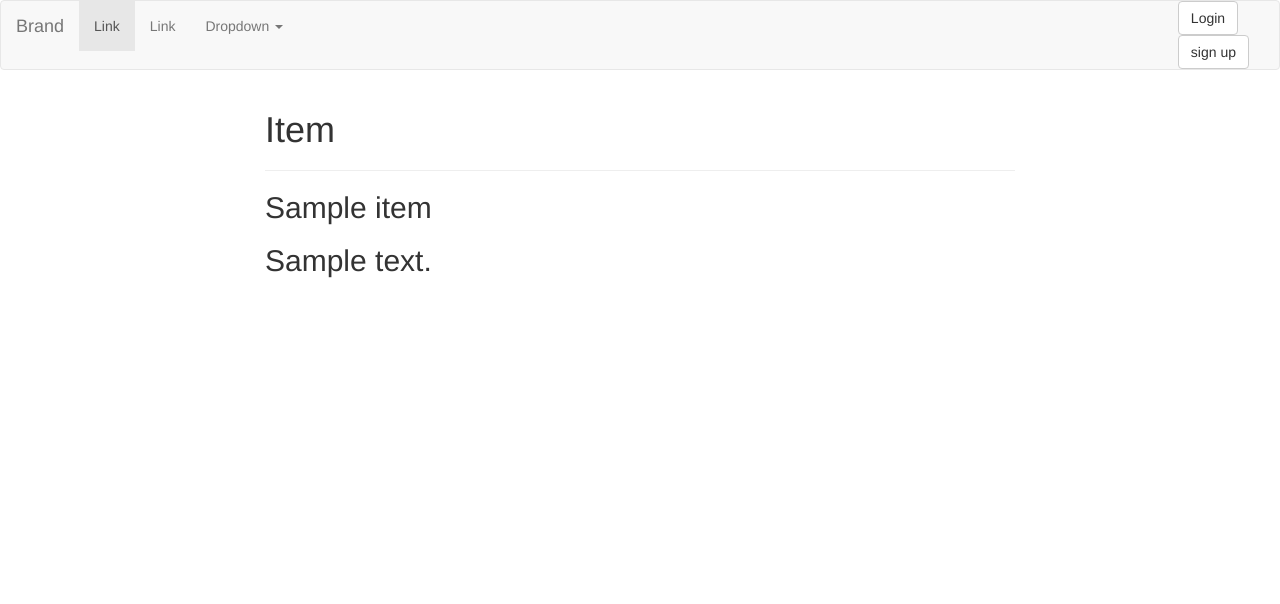
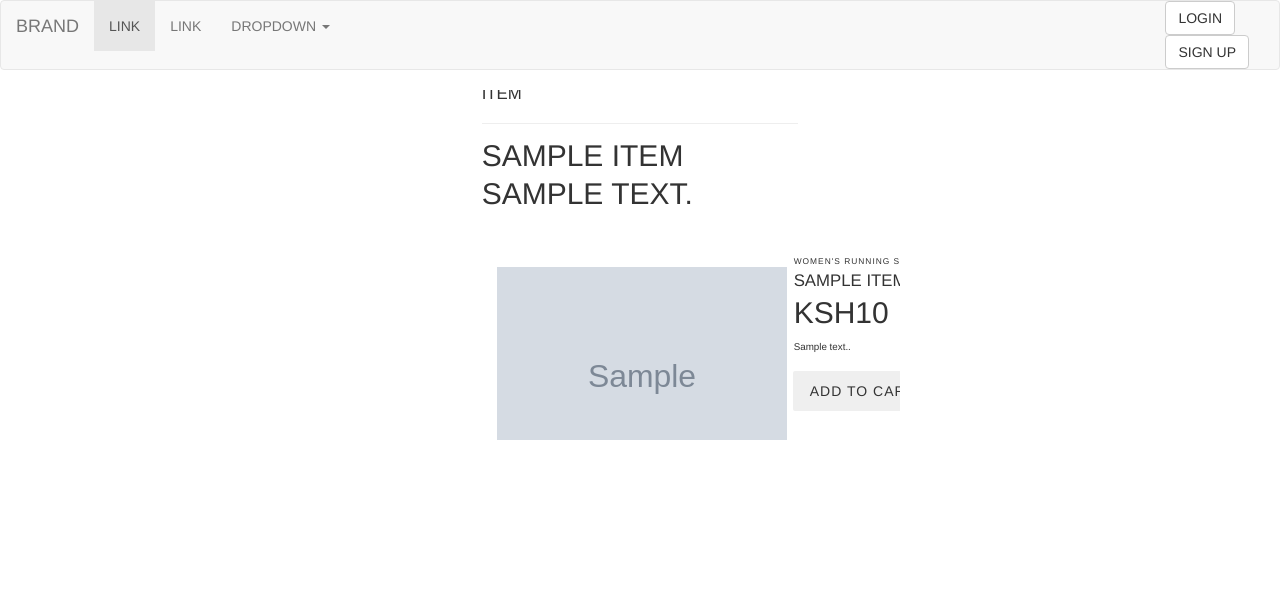
Before and after one commit to vincentmuya/ecommerce, a Django app: page /item/1/ in a window 1280 px wide. Shown: the top 604 px of the page. Run offline with Django 3.2, Linux system fonts and the light colour scheme; tables that the repository leaves empty hold one stand-in row (values such as "Sample post"); grey boxes marked "Sample" are stand-in pictures; some libraries are stand-ins or nearby versions; some web fonts are replaced.

Commit message:
modified code

```diff
--- a/project/app/templates/item_details.html
+++ b/project/app/templates/item_details.html
@@ -22,6 +22,43 @@
 <hr>
 <h2>{{item.item_name}}</h2>
 <h2>{{item.item_description}}</h2>
+
+<div class="container">
+  <div class="images">
+    <img src="{{ item.item_image.url}}" />
+  </div>
+  <div class="slideshow-buttons">
+    <div class="one"></div>
+    <div class="two"></div>
+    <div class="three"></div>
+    <div class="four"></div>
+  </div>
+  <p class="pick">choose size</p>
+  <div class="sizes">
+    <div class="size">5</div>
+    <div class="size">6</div>
+    <div class="size">7</div>
+    <div class="size">8</div>
+    <div class="size">9</div>
+    <div class="size">10</div>
+    <div class="size">11</div>
+    <div class="size">12</div>
+  </div>
+  <div class="product">
+    <p>Women's Running Shoe</p>
+    <h1>{{item.item_name}}</h1>
+    <h2>Ksh{{item.item_price}}</h2>
+    <p class="desc">{{item.item_description}}.</p>
+    <div class="buttons">
+      <button class="add">Add to Cart</button>
+      <button class="like"><span>♥</span></button>
+    </div>
+  </div>
+</div>
+
+<footer>
+  <p>made by <a href="https://codepen.io/juliepark"> julie</a> ♡
+</footer>
     </div>
     <div class="col-md-2">
 
@@ -31,5 +68,186 @@
   </body>
 </html>
 <style media="screen">
+@import url('https://fonts.googleapis.com/css?family=Lato:400,700');
+$font: 'Lato', sans-serif;
+
+$white: #F5F5F5;
+$light: #E0C9CB;
+$tan: #C3A1A0;
+$pink: #D9AAB7;
+$rose: #BA7E7E;
+$dark: #4E4E4E;
+
+/* center container in the middle */
+html {
+  display: grid;
+  min-height: 100%;
+}
+
+body {
+  display: grid;
+  background: $light;
+  font-family: $font, sans-serif;
+  text-transform: uppercase;
+}
+
+.container {
+  position: relative;
+  margin: auto;
+  overflow: hidden;
+  width: 520px;
+  height: 350px;
+  background: $white;
+  box-shadow: 5px 5px 15px rgba($rose, .5);
+  border-radius: 10px;
+}
+
+p {
+  font-size: 0.6em;
+  color: $rose;
+  letter-spacing: 1px;
+}
+
+h1 {
+  font-size: 1.2em;
+  color: $dark;
+  margin-top: -5px;
+}
+
+h2 {
+  color: $tan;
+  margin-top: -5px;
+}
+
+img {
+  width: 290px;
+  margin-top: 47px;
+}
+
+.slideshow-buttons {
+  top: 70%;
+  display: none;
+}
+
+.one, .two, .three, .four {
+  position: absolute;
+  width: 7px;
+  height: 7px;
+  border-radius: 50%;
+  background: $light;
+}
+
+.one {
+  left: 22%;
+}
+.two {
+  left: 27%;
+}
+.three {
+  left: 32%;
+}
+.four {
+  left: 37%;
+}
+
+.product {
+  position: absolute;
+  width: 40%;
+  height: 100%;
+  top: 10%;
+  left: 60%;
+}
+
+.desc {
+  text-transform: none;
+  letter-spacing: 0;
+  margin-bottom: 17px;
+  color: $dark;
+  font-size: .7em;
+  line-height: 1.6em;
+  margin-right: 25px;
+  text-align: justify;
+}
+
+button {
+  background: darken($light, 10%);
+  padding: 10px;
+  display: inline-block;
+  outline: 0;
+  border: 0;
+  margin: -1px;
+  border-radius: 2px;
+  text-transform: uppercase;
+  letter-spacing: 1px;
+  color: $white;
+  cursor: pointer;
+  &:hover {
+    background: $rose;
+    transition: all .4s ease-in-out;
+  }
+}
+
+.add {
+  width: 67%;
+}
+
+.like {
+  width: 22%;
+}
+
+.sizes {
+  display: grid;
+  color: $pink;
+  grid-template-columns: repeat(auto-fill, 30px);
+  width: 60%;
+  grid-gap: 4px;
+  margin-left: 20px;
+  margin-top: 5px;
+  &:hover {
+    cursor: pointer;
+  }
+}
+
+.pick {
+  margin-top: 11px;
+  margin-bottom:0;
+  margin-left: 20px;
+}
+
+.size {
+  padding: 9px;
+  border: 1px solid $light;
+  font-size: 0.7em;
+  text-align: center;
+  &:hover{
+    background: $rose;
+    color: $white;
+    transition: all .4s ease-in-out;
+  }
+}
+
+.focus{
+  background: $rose;
+  color: $white;
+}
+
+footer {
+  position: absolute;
+  bottom: 0;
+  right: 0;
+  font-size: 0.8em;
+  text-transform: uppercase;
+  padding: 10px;
+  p {
+    letter-spacing: 3px;
+  }
+  a {
+    color: #ffffff;
+    text-decoration: none;
+    &:hover {
+      color: #7d7d7d;
+    }
+  }
+}
 </style>
   {%endblock%}
```
Also changed, not shown: project/app/templates/index.html (+8 -5 lines).
